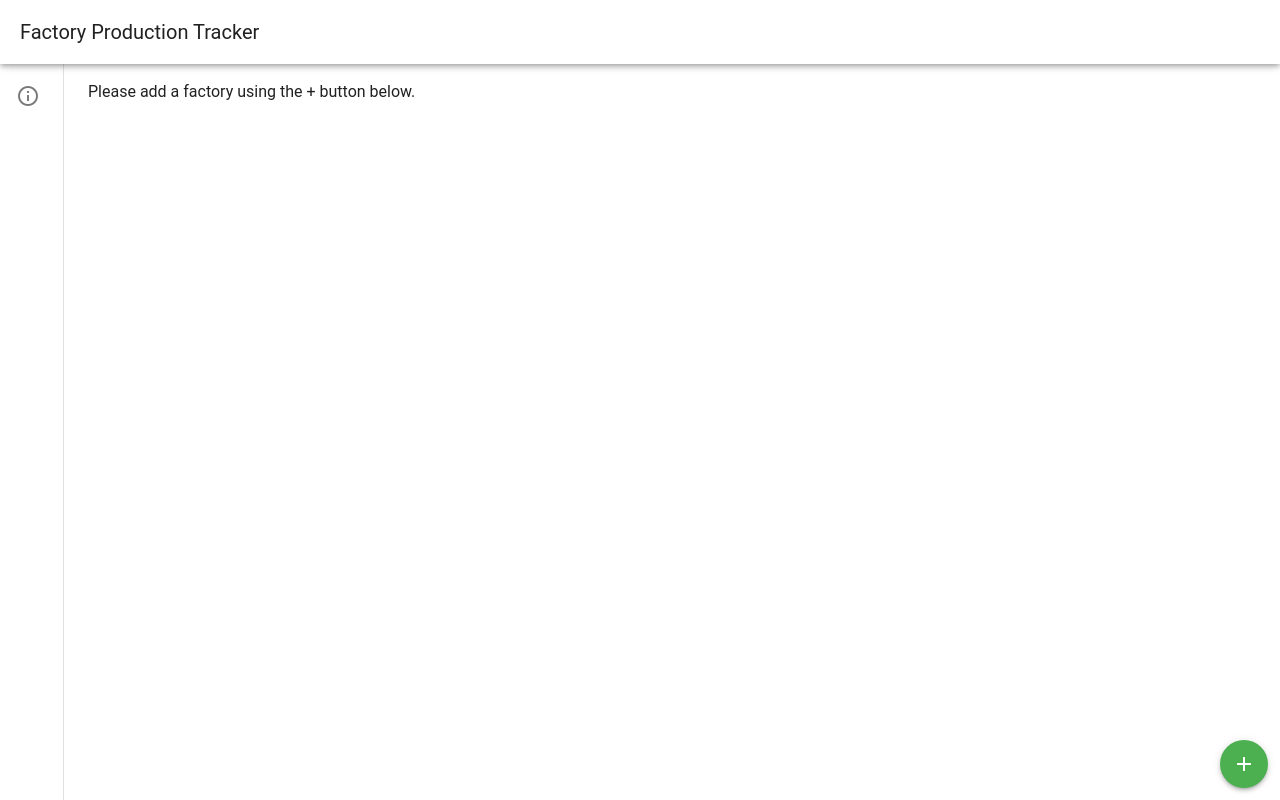
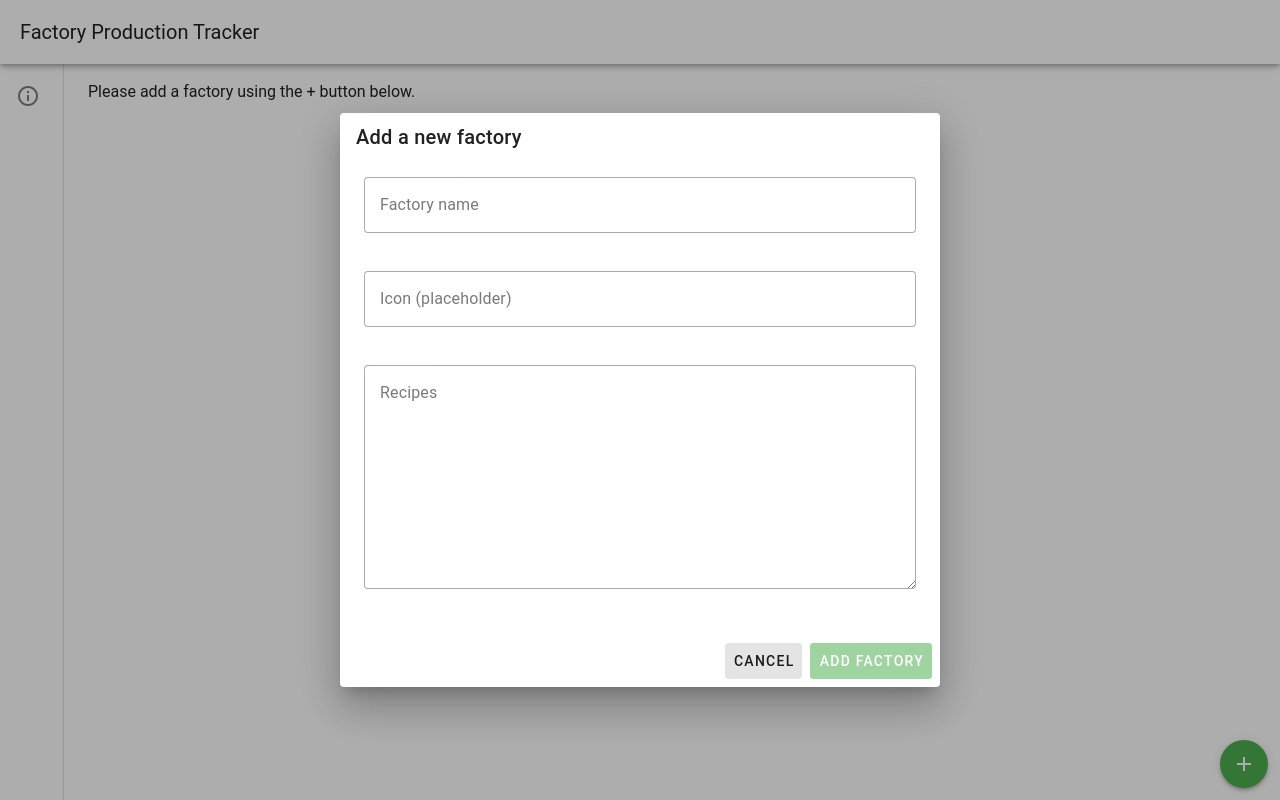
Before and after one commit to ammesonb/satisfactory-prod-tracker, a Vue app: page / in a window 1280 px wide. Both pictures are taken after a click on the button 1244 px from the left and 764 px from the top of the page. Built offline with nearby package versions, Linux system fonts and the light colour scheme.

Commit message:
Adds modals, tree-shaking and auto-import

```diff
--- a/package.json
+++ b/package.json
@@ -46,6 +46,7 @@
     "ts-node": "^10.9.2",
     "tsx": "^4.20.4",
     "typescript": "~5.8.0",
+    "unplugin-vue-components": "^29.0.0",
     "vite": "^7.0.6",
     "vite-plugin-vue-devtools": "^8.0.0",
     "vitest": "^3.2.4",
--- /dev/null
+++ b/src/AddFactoryModal.vue
@@ -0,0 +1,79 @@
+<script setup lang="ts">
+import { ref, computed } from 'vue'
+
+interface Props {
+  modelValue: boolean
+}
+
+const props = defineProps<Props>()
+const emit = defineEmits(['update:modelValue', 'add-factory'])
+
+const form = ref({
+  name: '',
+  icon: '',
+  recipes: '',
+})
+
+const showDialog = computed({
+  get: () => props.modelValue,
+  set: (value: boolean) => emit('update:modelValue', value),
+})
+
+const clear = () => {
+  form.value = { name: '', icon: '', recipes: '' }
+  showDialog.value = false
+}
+
+const addFactory = () => {
+  if (form.value.name && form.value.recipes) {
+    emit('add-factory', { ...form.value })
+    clear()
+  }
+}
+</script>
+
+<template>
+  <v-dialog v-model="showDialog" max-width="600px">
+    <v-card>
+      <v-card-title>Add a new factory</v-card-title>
+      <v-card-text>
+        <v-form>
+          <v-text-field
+            v-model="form.name"
+            label="Factory name"
+            required
+            variant="outlined"
+            class="mb-4"
+          />
+          <v-text-field
+            v-model="form.icon"
+            label="Icon (placeholder)"
+            placeholder="Enter icon name or path"
+            variant="outlined"
+            class="mb-4"
+          />
+          <v-textarea
+            v-model="form.recipes"
+            label="Recipes"
+            placeholder="Enter recipes, one per line"
+            rows="8"
+            variant="outlined"
+            required
+          />
+        </v-form>
+      </v-card-text>
+      <v-card-actions>
+        <v-spacer />
+        <v-btn variant="tonal" @click="clear">Cancel</v-btn>
+        <v-btn
+          color="green"
+          variant="elevated"
+          @click="addFactory"
+          :disabled="!form.name || !form.recipes"
+        >
+          Add Factory
+        </v-btn>
+      </v-card-actions>
+    </v-card>
+  </v-dialog>
+</template>
--- a/src/App.vue
+++ b/src/App.vue
@@ -1,8 +1,13 @@
 <script setup lang="ts">
-import FactoryDrawer from './FactoryDrawer.vue'
 import { useFactoryStore } from '@/stores/factory'
+import { ref } from 'vue'
 
 const factoryStore = useFactoryStore()
+const showAddFactoryModal = ref(false)
+
+const handleAddFactory = (factoryData: { name: string; icon: string; recipes: string }) => {
+  factoryStore.addFactory(factoryData.name, factoryData.icon || 'default-icon', factoryData.recipes)
+}
 </script>
 
 <template>
@@ -13,15 +18,22 @@ const factoryStore = useFactoryStore()
     <FactoryDrawer />
     <v-main>
       <v-container>
-        <p v-if="factoryStore.factories.length > 0 && !factoryStore.selected">
+        <p v-if="factoryStore.hasFactories && !factoryStore.selected">
           Select a factory from the sidebar to view its production chain.
         </p>
-        <p v-if="factoryStore.factories.length === 0">
-          Please add a factory using the + button below.
-        </p>
+        <p v-if="!factoryStore.hasFactories">Please add a factory using the + button below.</p>
       </v-container>
-      <v-fab icon="mdi-plus" color="green" location="bottom end" app />
+      <v-fab
+        icon="mdi-plus"
+        color="green"
+        location="bottom end"
+        app
+        @click="showAddFactoryModal = true"
+      />
     </v-main>
+
+    <AddFactoryModal v-model="showAddFactoryModal" @add-factory="handleAddFactory" />
+    <ErrorModal />
   </v-app>
 </template>
 
--- /dev/null
+++ b/src/ErrorModal.vue
@@ -0,0 +1,59 @@
+<script setup lang="ts">
+import { computed } from 'vue'
+import { useErrorStore } from '@/stores/errors'
+
+const errorStore = useErrorStore()
+
+const showDialog = computed({
+  get: () => errorStore.show,
+  set: (value: boolean) => {
+    if (!value) {
+      errorStore.hide()
+    }
+  },
+})
+
+const getIcon = () => {
+  switch (errorStore.level) {
+    case 'error':
+      return 'mdi-alert-circle'
+    case 'warning':
+      return 'mdi-alert'
+    case 'info':
+      return 'mdi-information'
+    default:
+      return 'mdi-alert-circle'
+  }
+}
+
+const getColor = () => {
+  switch (errorStore.level) {
+    case 'error':
+      return 'error'
+    case 'warning':
+      return 'warning'
+    case 'info':
+      return 'info'
+    default:
+      return 'error'
+  }
+}
+</script>
+
+<template>
+  <v-dialog v-model="showDialog" max-width="500px">
+    <v-card>
+      <v-card-title class="d-flex align-center">
+        <v-icon :icon="getIcon()" :color="getColor()" class="mr-2" />
+        {{ errorStore.summary }}
+      </v-card-title>
+      <v-card-text v-if="errorStore.details">
+        <p>{{ errorStore.details }}</p>
+      </v-card-text>
+      <v-card-actions>
+        <v-spacer />
+        <v-btn @click="errorStore.hide()">Close</v-btn>
+      </v-card-actions>
+    </v-card>
+  </v-dialog>
+</template>
--- a/src/FactoryDrawer.vue
+++ b/src/FactoryDrawer.vue
@@ -9,9 +9,9 @@ const factoryStore = useFactoryStore()
 
 <template>
   <v-navigation-drawer expand-on-hover permanent v-model:rail="collapsed" :rail-width="64">
-    <v-list v-if="factoryStore.factories.length > 0">
+    <v-list v-if="factoryStore.hasFactories">
       <FactoryRow
-        v-for="factory in factoryStore.factories"
+        v-for="factory in factoryStore.factoryList"
         :key="factory.name"
         :factory="factory"
         @select="factoryStore.setSelectedFactory(factory.name)"
--- a/src/main.ts
+++ b/src/main.ts
@@ -18,16 +18,12 @@ import { createPinia } from 'pinia'
 import 'vuetify/styles'
 import '@mdi/font/css/materialdesignicons.css'
 import { createVuetify } from 'vuetify'
-import * as components from 'vuetify/components'
-import * as directives from 'vuetify/directives'
 import { mdi } from 'vuetify/iconsets/mdi'
 
 import App from './App.vue'
 import piniaPluginPersistedstate from 'pinia-plugin-persistedstate'
 
 const vuetify = createVuetify({
-  components,
-  directives,
   icons: {
     defaultSet: 'mdi',
     sets: {
--- /dev/null
+++ b/src/stores/errors.ts
@@ -0,0 +1,35 @@
+import { defineStore } from 'pinia'
+
+export const useErrorStore = defineStore('error', {
+  state: () => ({
+    show: false,
+    level: 'error' as 'error' | 'warning' | 'info',
+    summary: '',
+    details: '',
+  }),
+  actions: {
+    setError(summary: string, details: string) {
+      this.show = true
+      this.level = 'error'
+      this.summary = summary
+      this.details = details
+    },
+    setWarning(summary: string, details: string) {
+      this.show = true
+      this.level = 'warning'
+      this.summary = summary
+      this.details = details
+    },
+    setInfo(summary: string, details: string) {
+      this.show = true
+      this.level = 'info'
+      this.summary = summary
+      this.details = details
+    },
+    hide() {
+      this.show = false
+      this.summary = ''
+      this.details = ''
+    },
+  },
+})
--- a/src/stores/factory.ts
+++ b/src/stores/factory.ts
@@ -8,8 +8,9 @@ export const useFactoryStore = defineStore('factory', {
     factories: {} as Record<string, Factory>,
   }),
   getters: {
+    hasFactories: (state) => Object.keys(state.factories).length > 0,
     currentFactory: (state) => state.factories[state.selected],
-    factories: (state) => Object.values(state.factories || {}),
+    factoryList: (state) => Object.values(state.factories || {}),
   },
   actions: {
     setSelectedFactory(factoryName: string) {
--- a/vite.config.ts
+++ b/vite.config.ts
@@ -4,10 +4,22 @@ import { defineConfig } from 'vite'
 import vue from '@vitejs/plugin-vue'
 import vueJsx from '@vitejs/plugin-vue-jsx'
 import vueDevTools from 'vite-plugin-vue-devtools'
+import Components from 'unplugin-vue-components/vite'
+import { Vuetify3Resolver } from 'unplugin-vue-components/resolvers'
 
 // https://vite.dev/config/
 export default defineConfig({
-  plugins: [vue(), vueJsx(), vueDevTools()],
+  plugins: [
+    vue(),
+    vueJsx(),
+    vueDevTools(),
+    Components({
+      dirs: ['src'],
+      extensions: ['vue'],
+      dts: true,
+      resolvers: [Vuetify3Resolver()],
+    })
+  ],
   resolve: {
     alias: {
       '@': fileURLToPath(new URL('./src', import.meta.url)),
```
Also changed, not shown: components.d.ts (added, +38 -0 lines), 1 other file (tests, documents, lock files or other folders).
